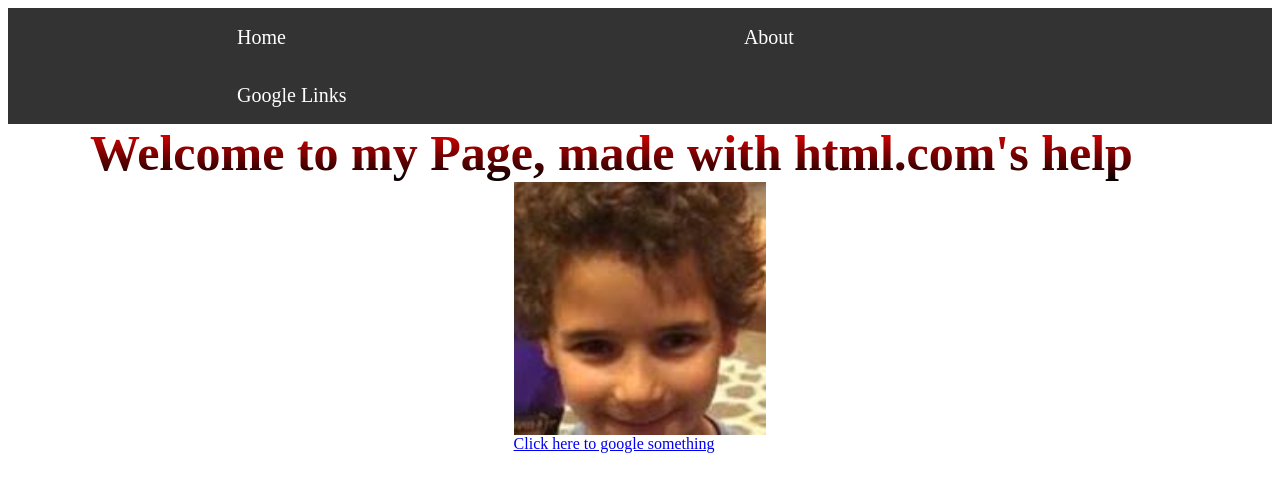
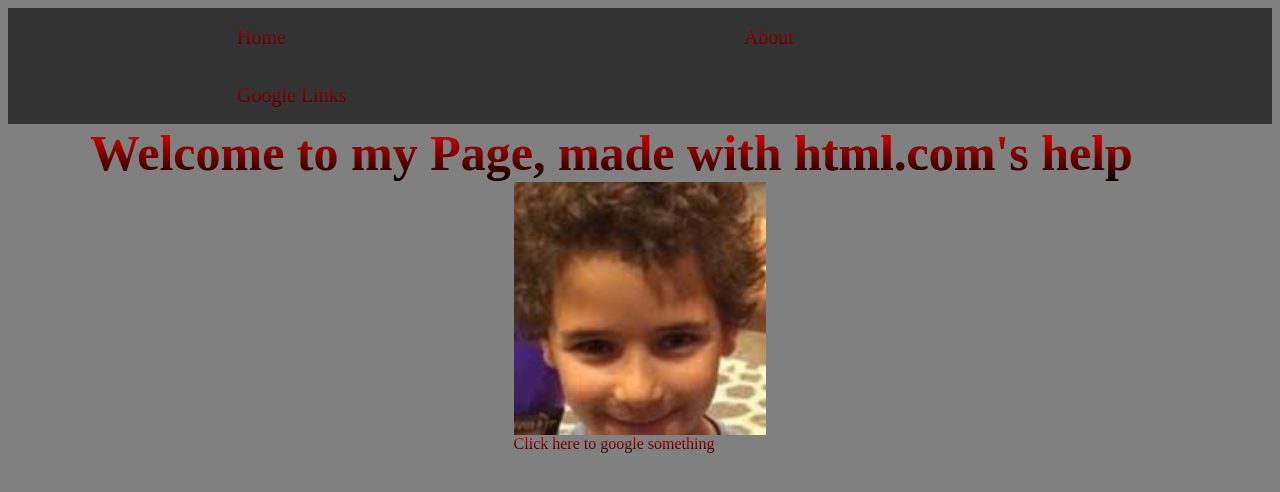
Before and after one commit to bennynottonson4/bennynottonson4.github.io, a PHP site: page / in a window 1280 px wide. Shown: the top 492 px of the page. Run offline with PHP 8.4, Linux system fonts and the light colour scheme.

Commit message:
Update styles.css

```diff
--- a/styles.css
+++ b/styles.css
@@ -77,3 +77,11 @@ table#t01 th {
   background-color: black;
   color: white;
 }
+body {
+  background-color: grey;
+}
+a {
+  background: -webkit-linear-gradient(#ff0000, #000000);
+  -webkit-background-clip: text;
+  -webkit-text-fill-color: transparent;
+}
```
